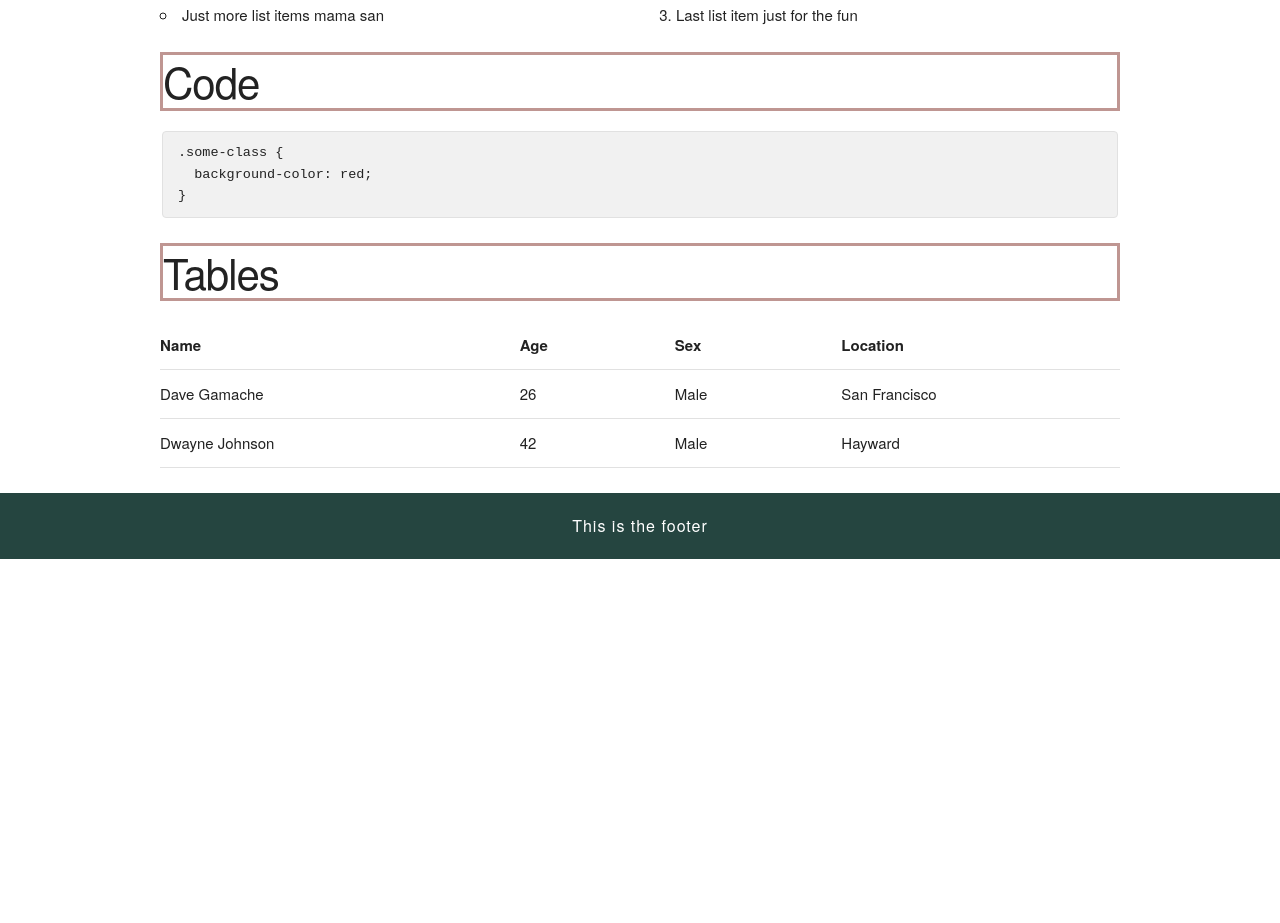
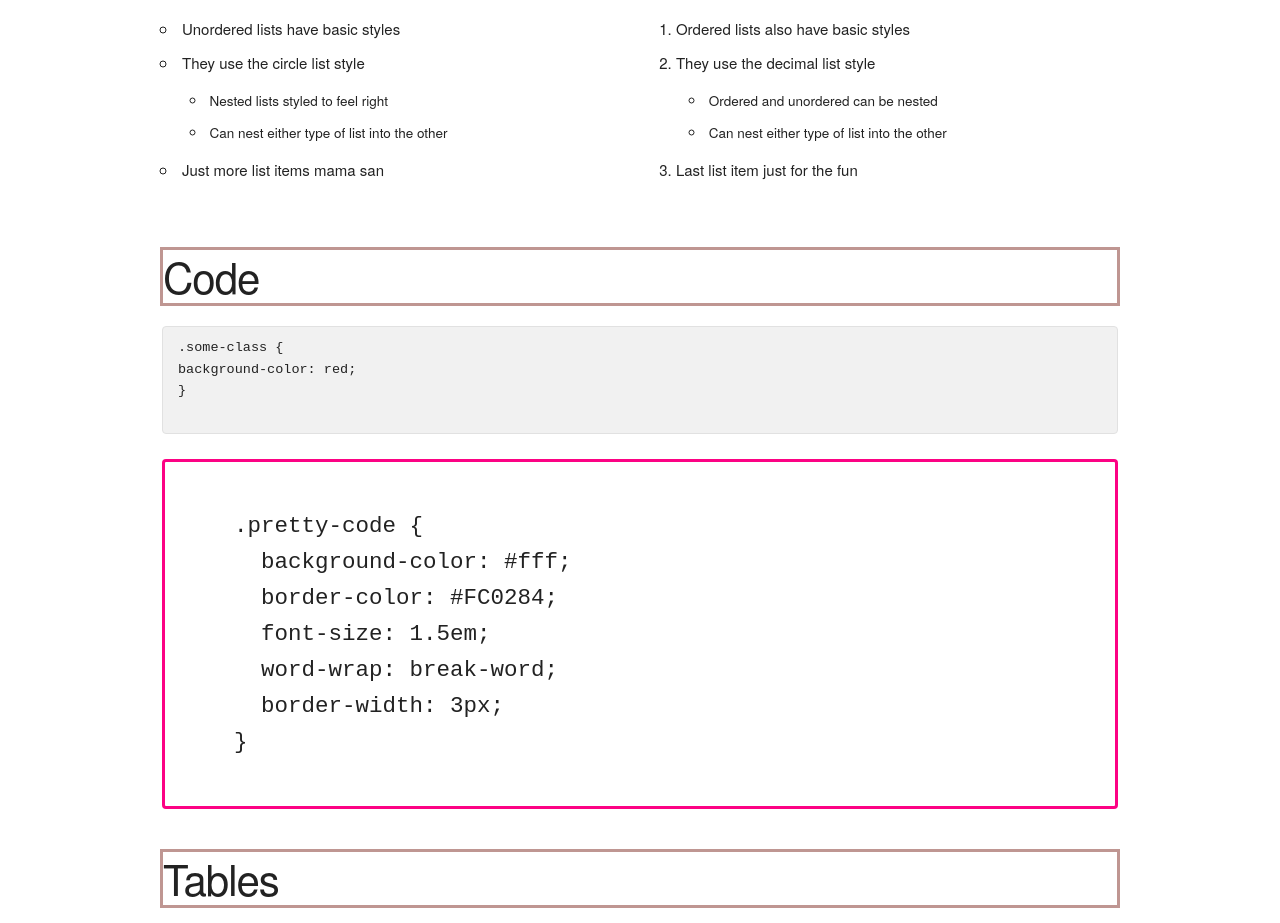
Before and after one commit to rxsharp/one-page-starter, a plain HTML site: page elements.html in a window 1280 px wide. Shown: the part 1617-2540 px from the top of the page. Before the commit the page ends 2176 px from the top, so only its background shows below. Drawn offline with Linux system fonts and the light colour scheme; a web font is replaced by a local one.

Commit message:
Add pretty code section and add a margin-top of 40px for the element headings

```diff
--- a/elements.html
+++ b/elements.html
@@ -32,9 +32,16 @@
     border-style: solid;
     border-width: medium;
     border-color:#BF9692;
+    margin-top: 40px;
     }
     /*Colors taken from http://www.colourlovers.com/palette/46256/sometimes_i...*/
-
+  .pretty-code {
+    background-color: #fff;
+    border-color: #FC0284;
+    font-size: 1.5em;
+    word-wrap: break-word;
+    border-width: 3px;
+  }
   </style>
 </head>
 <body>
@@ -181,9 +188,20 @@
     <!-- Code -->
     <div class="docs-section" id="code">
     <h2 class="docs-header">Code</h2>
-<pre><code>.some-class {
-  background-color: red;
-}</code></pre>
+    <pre><code>.some-class {
+background-color: red;
+}
+    </code></pre>
+
+    <pre><code class="pretty-code">
+    .pretty-code {
+      background-color: #fff;
+      border-color: #FC0284;
+      font-size: 1.5em;
+      word-wrap: break-word;
+      border-width: 3px;
+    }
+    </code></pre>
     </div><!--End of Code-->
 
     <!-- Tables -->
```
